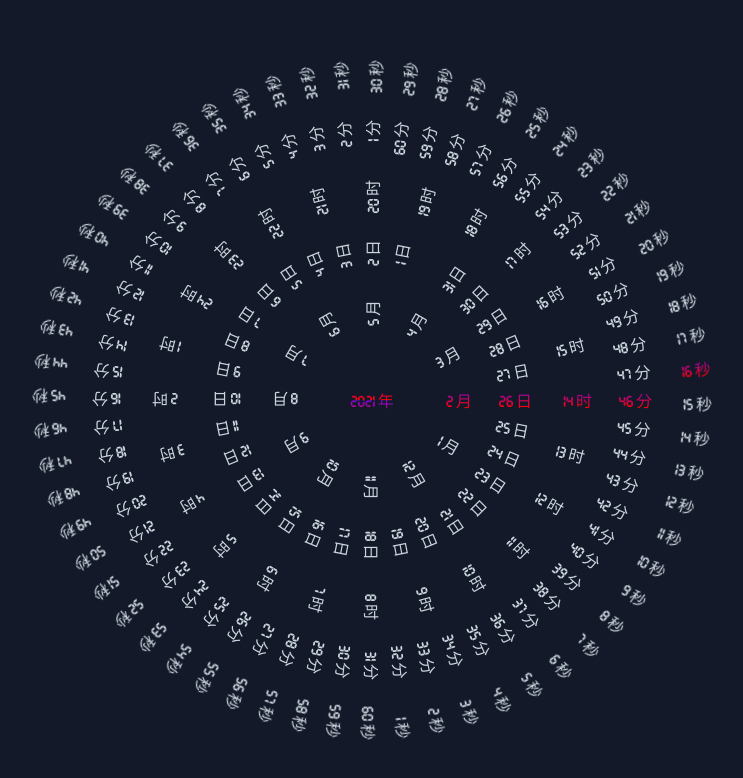
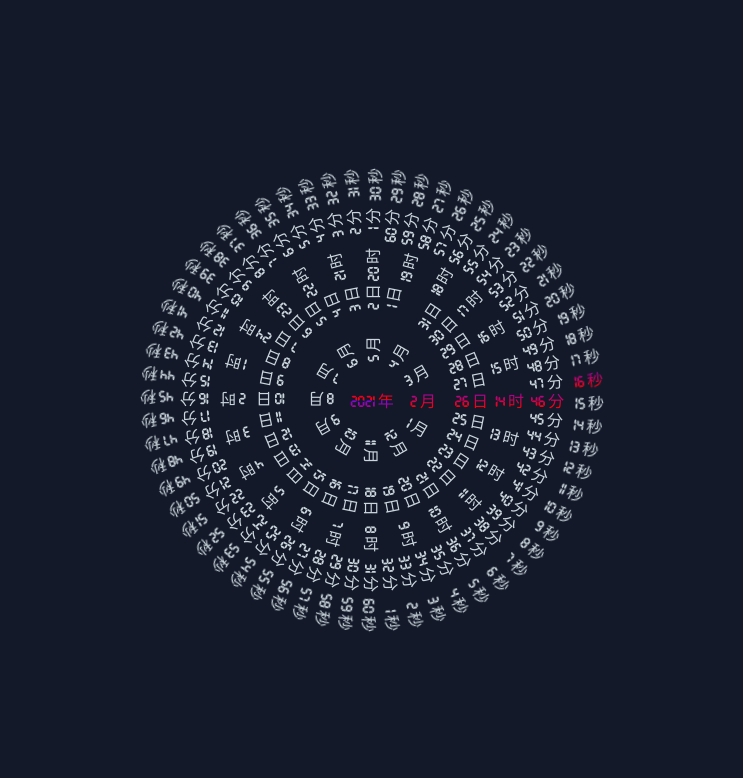
Before and after one commit to msdnos/LEDtime, a plain HTML site: page index.html in a window 1280 px wide. Shown: the whole page, without its empty margins (268-1011 px from the left). Drawn offline with Linux system fonts and the light colour scheme.

Commit message:
Add files via upload

```diff
--- a/index.html
+++ b/index.html
@@ -3,7 +3,7 @@
 <head>
     <meta charset="UTF-8">
     <meta name="viewport" content="width=device-width, initial-scale=1.0">
-    <title>Document</title>
+    <title>LED时间</title>
     <style>
         @font-face {
             font-family: unidreamLED;
@@ -47,8 +47,8 @@
             -webkit-text-fill-color: transparent;
         }
         .mounthBox{
-            height: 25vh;
-            width: 25vh;
+            height: 16vh;
+            width: 16vh;
             position: absolute;
             display: flex;
             align-items: center;
@@ -56,8 +56,8 @@
             transition: 1s;
         }
         .dayBox{
-            height: 40vh;
-            width: 40vh;
+            height: 29vh;
+            width: 29vh;
             border-radius: 50%;
             display: flex;
             align-items: center;
@@ -65,8 +65,8 @@
             transition: 1s;
         }
         .hourBox{
-            height: 55vh;
-            width: 55vh;
+            height: 38vh;
+            width: 38vh;
             position: absolute;
             display: flex;
             align-items: center;
@@ -74,8 +74,8 @@
             border-radius: 50%;
         }
         .minuteBox{
-            height: 70vh;
-            width: 70vh;
+            height: 48vh;
+            width: 48vh;
             position: absolute;
             display: flex;
             align-items: center;
@@ -83,8 +83,8 @@
             transition: 1s;
         }
         .secondBox{
-            height: 85vh;
-            width: 85vh;
+            height: 58vh;
+            width: 58vh;
             display: flex;
             align-items: center;
             position: absolute;
```
